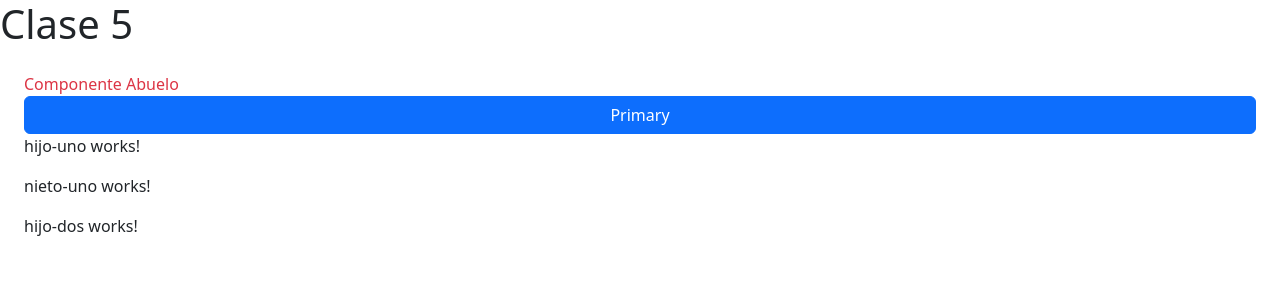
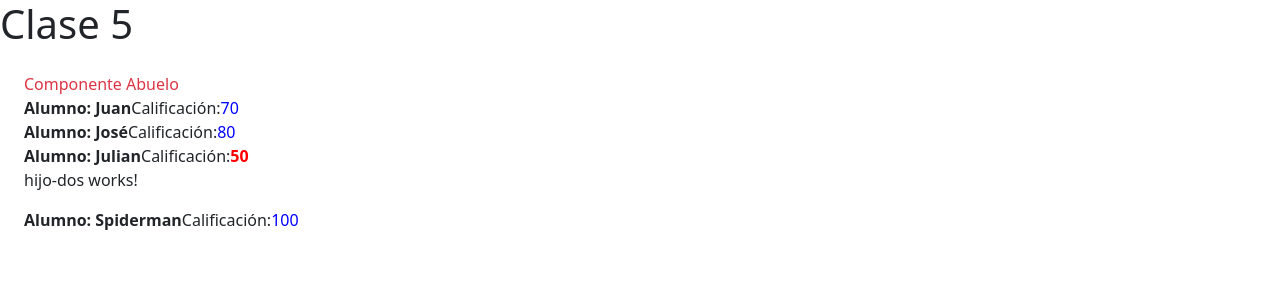
Before and after one commit to alexmarinmendez/40755-clases-angular, an Angular app: page / in a window 1280 px wide. Shown: the top 300 px of the page. Built offline with nearby package versions, Linux system fonts and the light colour scheme.

Commit message:
feat: clase 5 - @Input

```diff
--- a/src/app/clase05/abuelo/abuelo.component.html
+++ b/src/app/clase05/abuelo/abuelo.component.html
@@ -1,6 +1,9 @@
 <div class="d-flex flex-column m-4">
   <span class="text-danger">Componente Abuelo</span>
-  <button type="button" class="btn btn-primary">Primary</button>
-  <app-hijo-uno></app-hijo-uno>
+  <!-- <button type="button" class="btn btn-primary">Primary</button> -->
+  <div *ngFor="let alumno of alumnos">
+    <app-hijo-uno [alumno]="alumno"></app-hijo-uno>
+  </div>
+  <!-- <app-hijo-dos [estado]="true"></app-hijo-dos> -->
   <app-hijo-dos></app-hijo-dos>
 </div>
--- a/src/app/clase05/abuelo/abuelo.component.ts
+++ b/src/app/clase05/abuelo/abuelo.component.ts
@@ -1,10 +1,15 @@
 import { Component } from '@angular/core';
+import { Alumno } from '../alumno';
 
 @Component({
   selector: 'app-abuelo',
   templateUrl: './abuelo.component.html',
-  styleUrls: ['./abuelo.component.css']
+  styleUrls: ['./abuelo.component.css'],
 })
 export class AbueloComponent {
-
+  public alumnos: Alumno[] = [
+    { nombre: 'Juan', calificacion: 70 },
+    { nombre: 'José', calificacion: 80 },
+    { nombre: 'Julian', calificacion: 50 },
+  ];
 }
--- /dev/null
+++ b/src/app/clase05/alumno.ts
@@ -0,0 +1,4 @@
+export interface Alumno {
+  nombre: string;
+  calificacion: number;
+}
--- a/src/app/clase05/hijo-dos/hijo-dos.component.html
+++ b/src/app/clase05/hijo-dos/hijo-dos.component.html
@@ -1 +1,3 @@
 <p>hijo-dos works!</p>
+{{ estado }}
+<app-hijo-uno [alumno]="alumno"></app-hijo-uno>
--- a/src/app/clase05/hijo-dos/hijo-dos.component.ts
+++ b/src/app/clase05/hijo-dos/hijo-dos.component.ts
@@ -1,10 +1,16 @@
-import { Component } from '@angular/core';
+import { Component, Input } from '@angular/core';
+import { Alumno } from '../alumno';
 
 @Component({
   selector: 'app-hijo-dos',
   templateUrl: './hijo-dos.component.html',
-  styleUrls: ['./hijo-dos.component.css']
+  styleUrls: ['./hijo-dos.component.css'],
 })
 export class HijoDosComponent {
+  @Input() estado: boolean;
 
+  alumno: Alumno = {
+    nombre: 'Spiderman',
+    calificacion: 100,
+  };
 }
--- a/src/app/clase05/hijo-uno/hijo-uno.component.css
+++ b/src/app/clase05/hijo-uno/hijo-uno.component.css
@@ -0,0 +1,8 @@
+.red {
+  color: red;
+  font-weight: bold;
+}
+
+.blue {
+  color: blue;
+}
--- a/src/app/clase05/hijo-uno/hijo-uno.component.html
+++ b/src/app/clase05/hijo-uno/hijo-uno.component.html
@@ -1,2 +1,10 @@
-<p>hijo-uno works!</p>
-<app-nieto-uno></app-nieto-uno>
+<!-- <p>hijo-uno works!</p>
+<app-nieto-uno></app-nieto-uno> -->
+
+<div>
+  <strong>Alumno: {{ alumno.nombre }}</strong>
+  <span>Calificación:</span>
+  <span [ngClass]="alumno.calificacion < 70 ? 'red' : 'blue'">{{
+    alumno.calificacion
+  }}</span>
+</div>
--- a/tsconfig.json
+++ b/tsconfig.json
@@ -6,6 +6,7 @@
     "outDir": "./dist/out-tsc",
     "forceConsistentCasingInFileNames": true,
     "strict": true,
+    "strictPropertyInitialization": false,
     "noImplicitOverride": true,
     "noPropertyAccessFromIndexSignature": true,
     "noImplicitReturns": true,
@@ -19,10 +20,7 @@
     "target": "ES2022",
     "module": "ES2022",
     "useDefineForClassFields": false,
-    "lib": [
-      "ES2022",
-      "dom"
-    ]
+    "lib": ["ES2022", "dom"]
   },
   "angularCompilerOptions": {
     "enableI18nLegacyMessageIdFormat": false,
```
Also changed, not shown: src/app/clase05/hijo-uno/hijo-uno.component.ts (+4 -3 lines).
